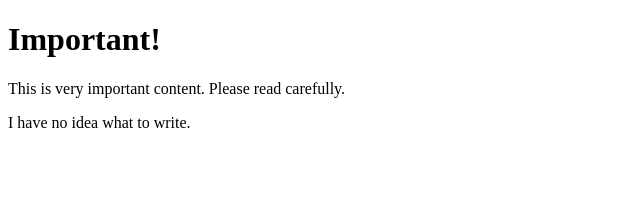
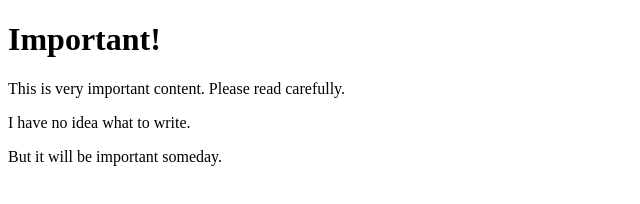
Before and after one commit to grungi-ankhfire/if3_wad22_testing, a plain HTML site: page index.html in a window 1280 px wide. Shown: the whole page, without its empty margins (0-640 px from the left). Drawn offline with Linux system fonts and the light colour scheme.

Commit message:
More text

```diff
--- a/index.html
+++ b/index.html
@@ -10,5 +10,6 @@
     <h1>Important!</h1>
     <p>This is very important content. Please read carefully.</p>
     <p>I have no idea what to write.</p>
+    <p>But it will be important someday.</p>
 </body>
 </html>
```
